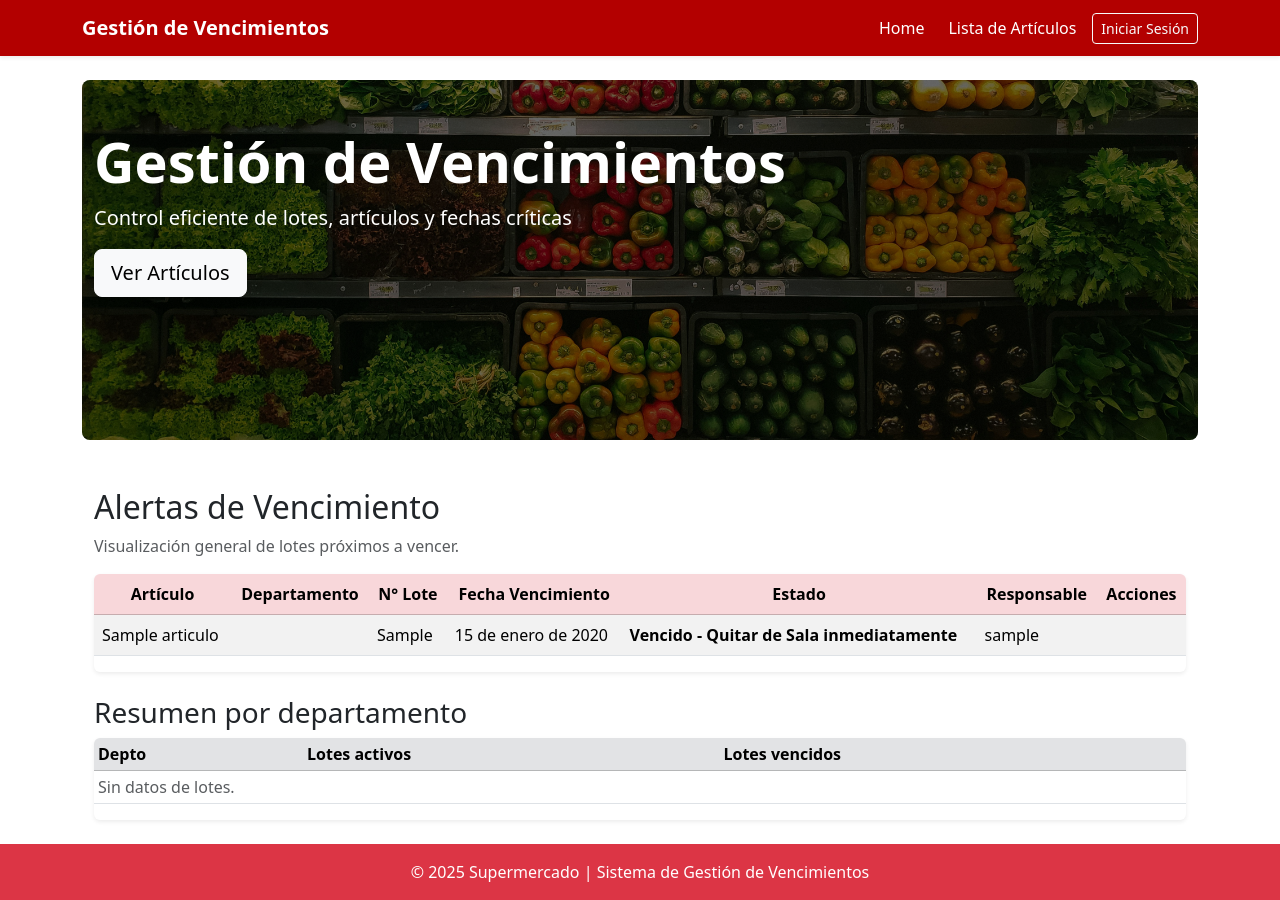
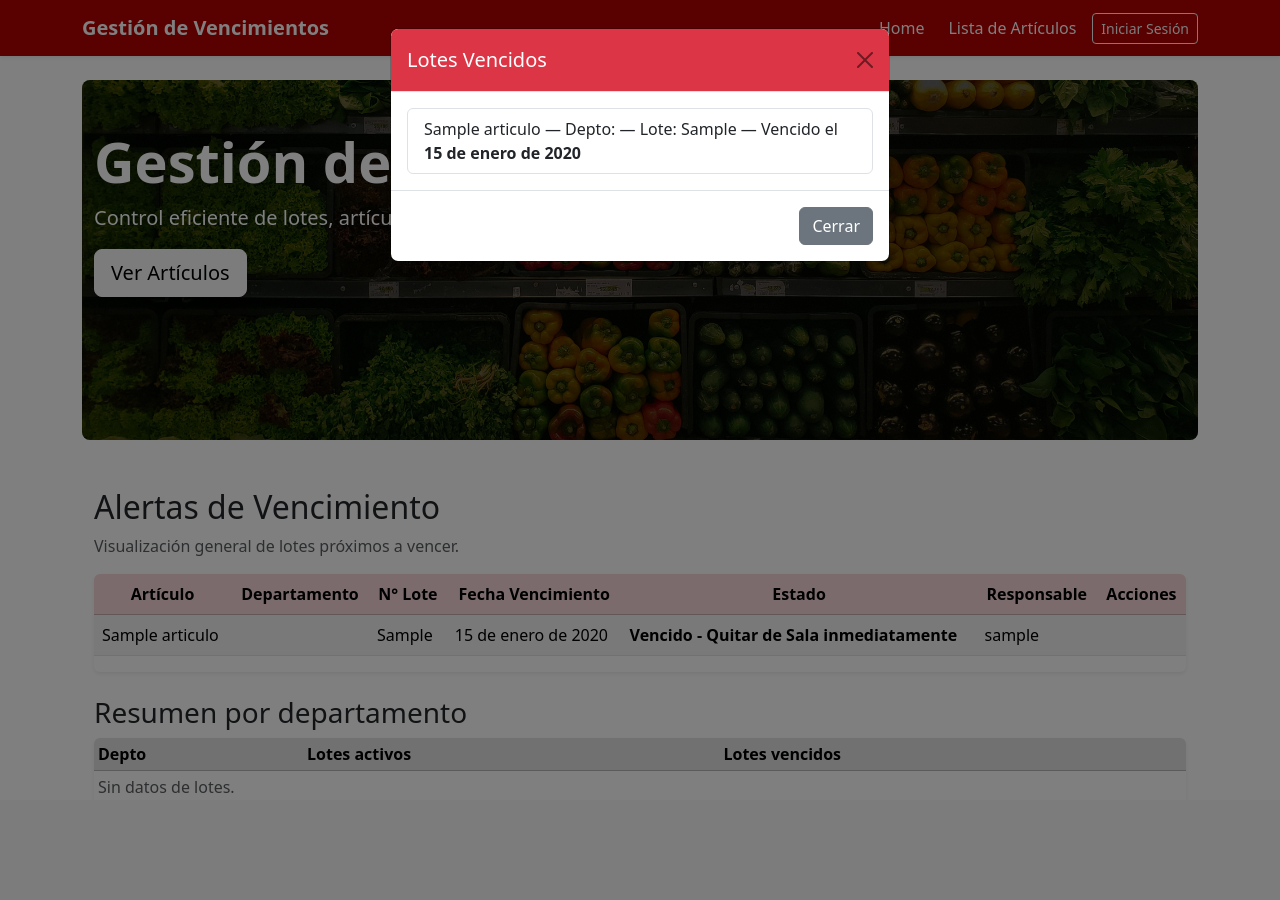
Before and after one commit to CintyaRam/gestion_vencimientos, a Django app: page / in a window 1280 px wide. After the commit the page ends 793 px from the top, so only its background shows below. Run offline with Django 5.2, Linux system fonts and the light colour scheme; tables that the repository leaves empty hold one stand-in row (values such as "Sample post").

Commit message:
Modificación Modal

```diff
--- a/inventario/templates/home.html
+++ b/inventario/templates/home.html
@@ -107,4 +107,37 @@
 
 </div>
 
+<!-- ===================== MODAL LOTES VENCIDOS ===================== -->
+<div class="modal fade" id="modalVencidos" tabindex="-1" aria-labelledby="modalVencidosLabel" aria-hidden="true">
+    <div class="modal-dialog modal-dialog-scrollable">
+        <div class="modal-content">
+
+            <div class="modal-header bg-danger text-white">
+                <h5 class="modal-title" id="modalVencidosLabel">Lotes Vencidos</h5>
+                <button type="button" class="btn-close" data-bs-dismiss="modal" aria-label="Cerrar"></button>
+            </div>
+
+            <div class="modal-body">
+                <ul id="lista-vencidos" class="list-group">
+                    {% for lote in lotes_vencidos %}
+                    <li class="list-group-item">
+                        {{ lote.articulo.nombre }} — Depto: {{ lote.articulo.departamento.numero_departamento }} —
+                        Lote: {{ lote.numero_lote }} — Vencido el <strong>{{ lote.fecha_vencimiento }}</strong>
+                    </li>
+                    {% empty %}
+                    <li class="list-group-item text-muted" data-empty="true">
+                        No hay productos vencidos.
+                    </li>
+                    {% endfor %}
+                </ul>
+            </div>
+
+            <div class="modal-footer">
+                <button class="btn btn-secondary" data-bs-dismiss="modal">Cerrar</button>
+            </div>
+
+        </div>
+    </div>
+</div>
+
 {% endblock %}
```
